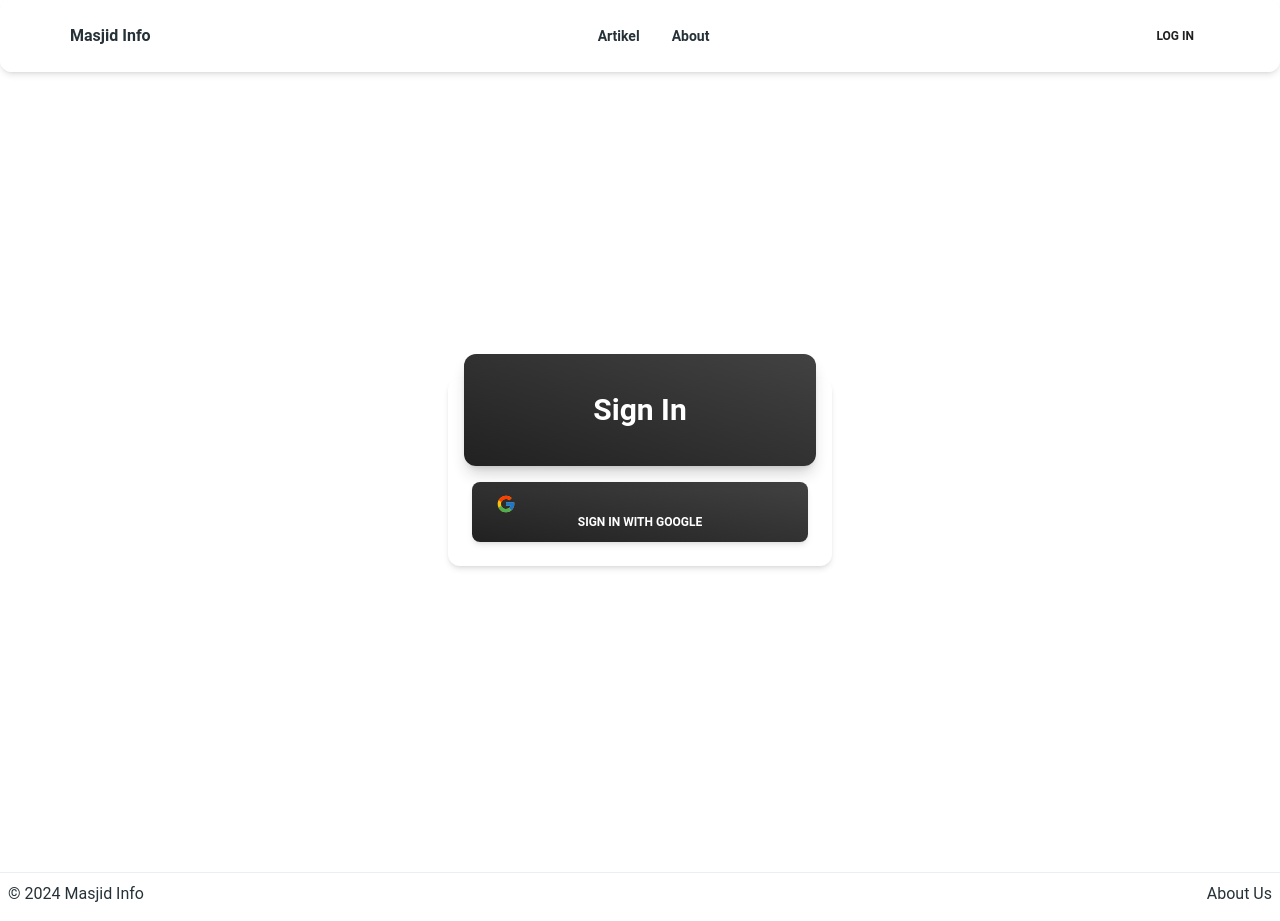
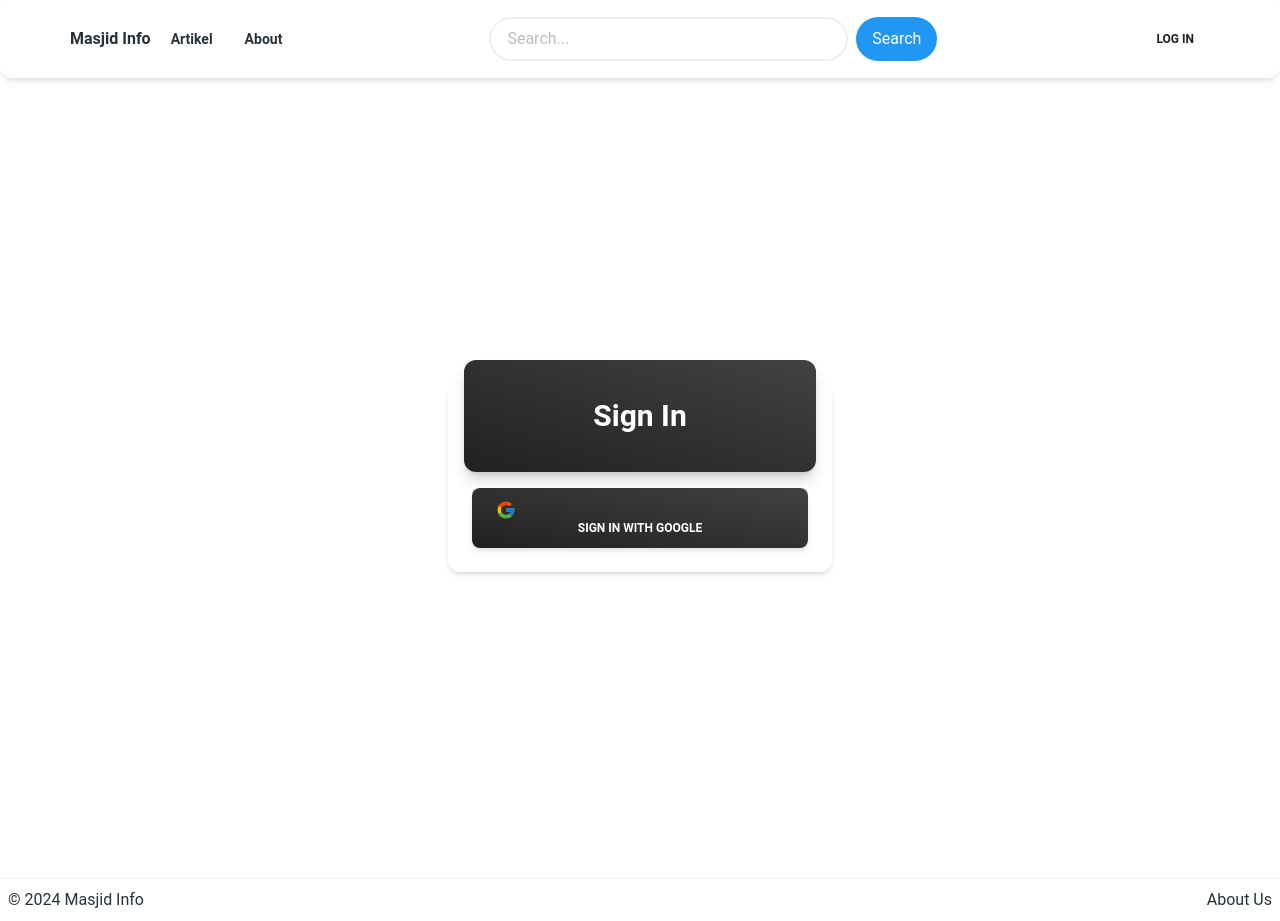
Before and after one commit to aryadipanegara/masjid-info, a Next.js app: page /login in a window 1280 px wide. Built offline with nearby package versions, Linux system fonts and the light colour scheme.

Commit message:
create search components

```diff
--- /dev/null
+++ b/src/app/search/page.jsx
@@ -0,0 +1,49 @@
+"use client";
+import { useRouter } from "next/navigation";
+import { useEffect, useState } from "react";
+
+const SearchPage = () => {
+  const router = useRouter();
+  const searchQuery = router?.query?.q || "";
+  const [searchResults, setSearchResults] = useState(null);
+
+  if (!searchQuery) {
+    // Handle jika query tidak tersedia
+    return <div>No search query provided</div>;
+  }
+
+  // Rest of the component logic
+
+  useEffect(() => {
+    const fetchSearchResults = async () => {
+      try {
+        // Lakukan permintaan pencarian ke server dengan query pencarian
+        const response = await fetch(`/api/search?q=${searchQuery}`);
+        const data = await response.json();
+        setSearchResults(data);
+      } catch (error) {
+        console.error("Error fetching search results:", error);
+        setSearchResults([]);
+      }
+    };
+
+    if (searchQuery.trim() !== "") {
+      fetchSearchResults();
+    }
+  }, [searchQuery]);
+
+  return (
+    <div>
+      <h1>Search Results for "{searchQuery}"</h1>
+      {searchResults && (
+        <ul>
+          {searchResults.map((result, index) => (
+            <li key={index}>{result.title}</li>
+          ))}
+        </ul>
+      )}
+    </div>
+  );
+};
+
+export default SearchPage;
--- a/src/components/navbar/Navbar.jsx
+++ b/src/components/navbar/Navbar.jsx
@@ -7,6 +7,7 @@ import {
   IconButton,
 } from "@material-tailwind/react";
 import Link from "next/link";
+import SearchBar from "../search/SearchBar";
 
 export function NavbarDefault({ onLogout }) {
   const [openNav, setOpenNav] = React.useState(false);
@@ -64,6 +65,7 @@ export function NavbarDefault({ onLogout }) {
           Masjid Info
         </Typography>
         <div className="hidden lg:block">{navList}</div>
+        <SearchBar />
         <div className="items-center gap-x-1 hidden lg:block">
           {isLoggedIn ? (
             <Button fullWidth variant="text" size="sm" onClick={handleLogout}>
--- /dev/null
+++ b/src/components/search/SearchBar.jsx
@@ -0,0 +1,39 @@
+import { useRouter } from "next/navigation";
+import { useState } from "react";
+
+const SearchInput = () => {
+  const [searchQuery, setSearchQuery] = useState("");
+  const router = useRouter();
+
+  const onSearch = (event) => {
+    event.preventDefault();
+
+    // Navigasi ke halaman pencarian hanya jika query tidak kosong
+    if (searchQuery.trim() !== "") {
+      const encodedSearchQuery = encodeURIComponent(searchQuery);
+      router.push(`/search?location=${encodedSearchQuery}`);
+    }
+  };
+
+  return (
+    <form
+      onSubmit={onSearch}
+      className="flex justify-center w-full max-w-md mx-auto"
+    >
+      <input
+        value={searchQuery}
+        onChange={(event) => setSearchQuery(event.target.value)}
+        className="w-full px-4 py-2 rounded-full border-2 border-gray-200 focus:outline-none focus:border-blue-500"
+        placeholder="Search..."
+      />
+      <button
+        type="submit"
+        className="ml-2 px-4 py-2 bg-blue-500 text-white rounded-full hover:bg-blue-600 focus:outline-none focus:bg-blue-600"
+      >
+        Search
+      </button>
+    </form>
+  );
+};
+
+export default SearchInput;
```
